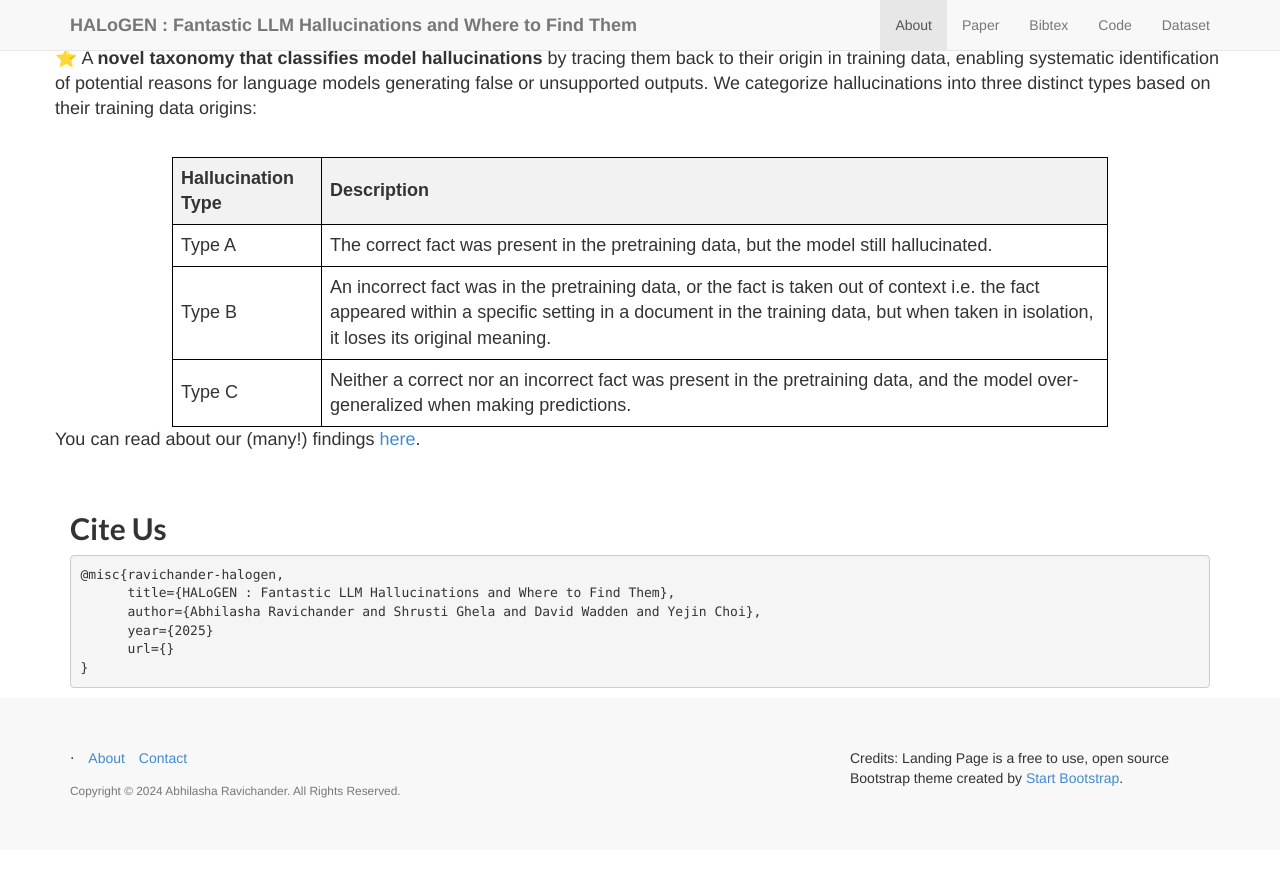
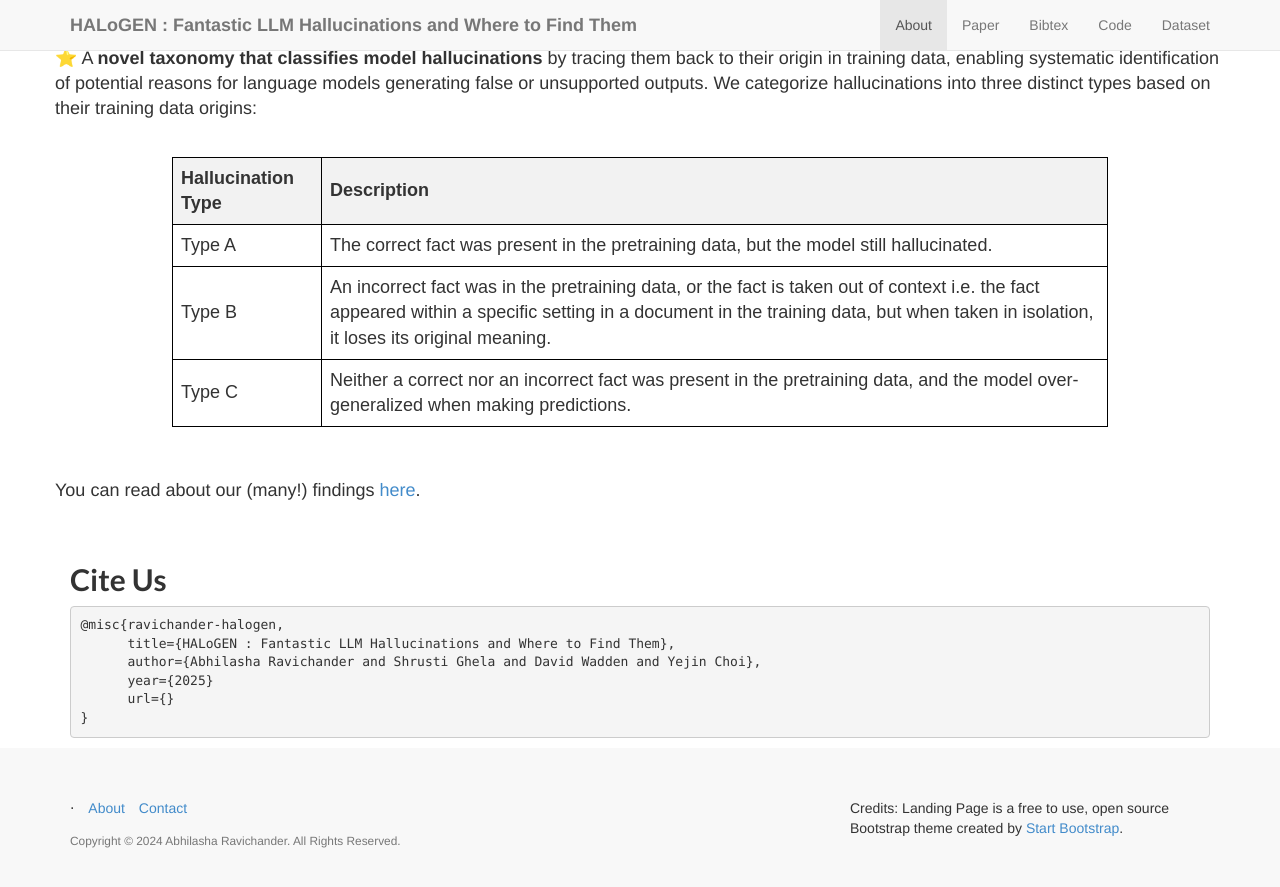
Before and after one commit to halogen-hallucinations/halogen-hallucinations.github.io, a Jekyll site: the page built from index.md, in a window 1280 px wide and 900 px high, scrolled down 1538 px. Shown: the top 887 px of the window. Built offline with Jekyll 4.4.1, drawn with Linux system fonts in a browser that asks for light colours; our own code applies the rules of GitHub Pages for plain Markdown files; before the commit the page ends 2388 px from its top, so only the background shows below that.

Commit message:
Update about_title.html

```diff
--- a/_includes/about_title.html
+++ b/_includes/about_title.html
@@ -59,7 +59,7 @@ i.e. the fact appeared within a specific setting in a document in the training d
     <td style="border: 1px solid black; padding: 8px;"> Neither a correct nor an incorrect fact was present in the pretraining data, and the model over-generalized when making predictions.</td>
   </tr>
 </table>
-</center>
+</center></br></br>
 
 
 <!--
```
